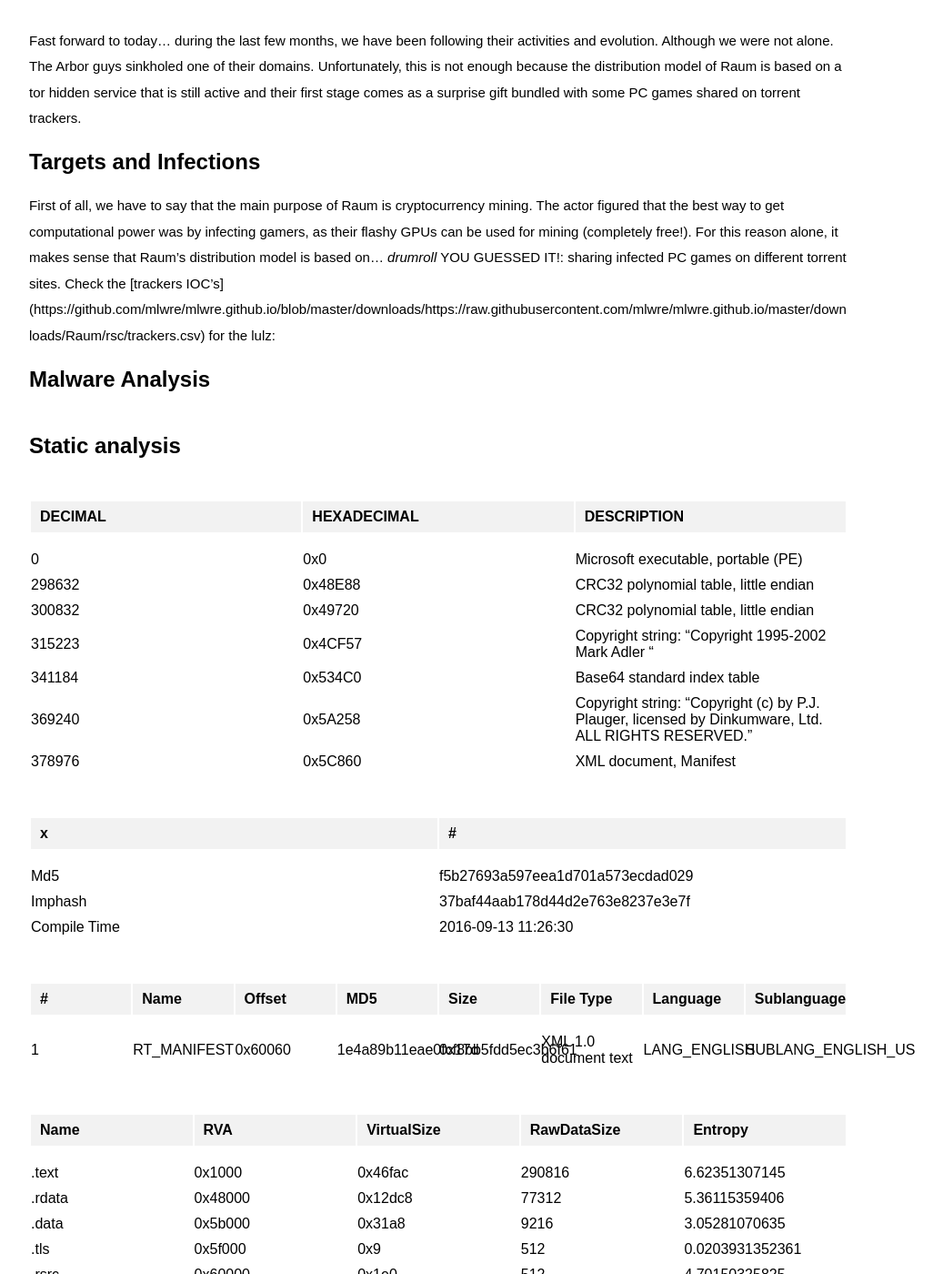
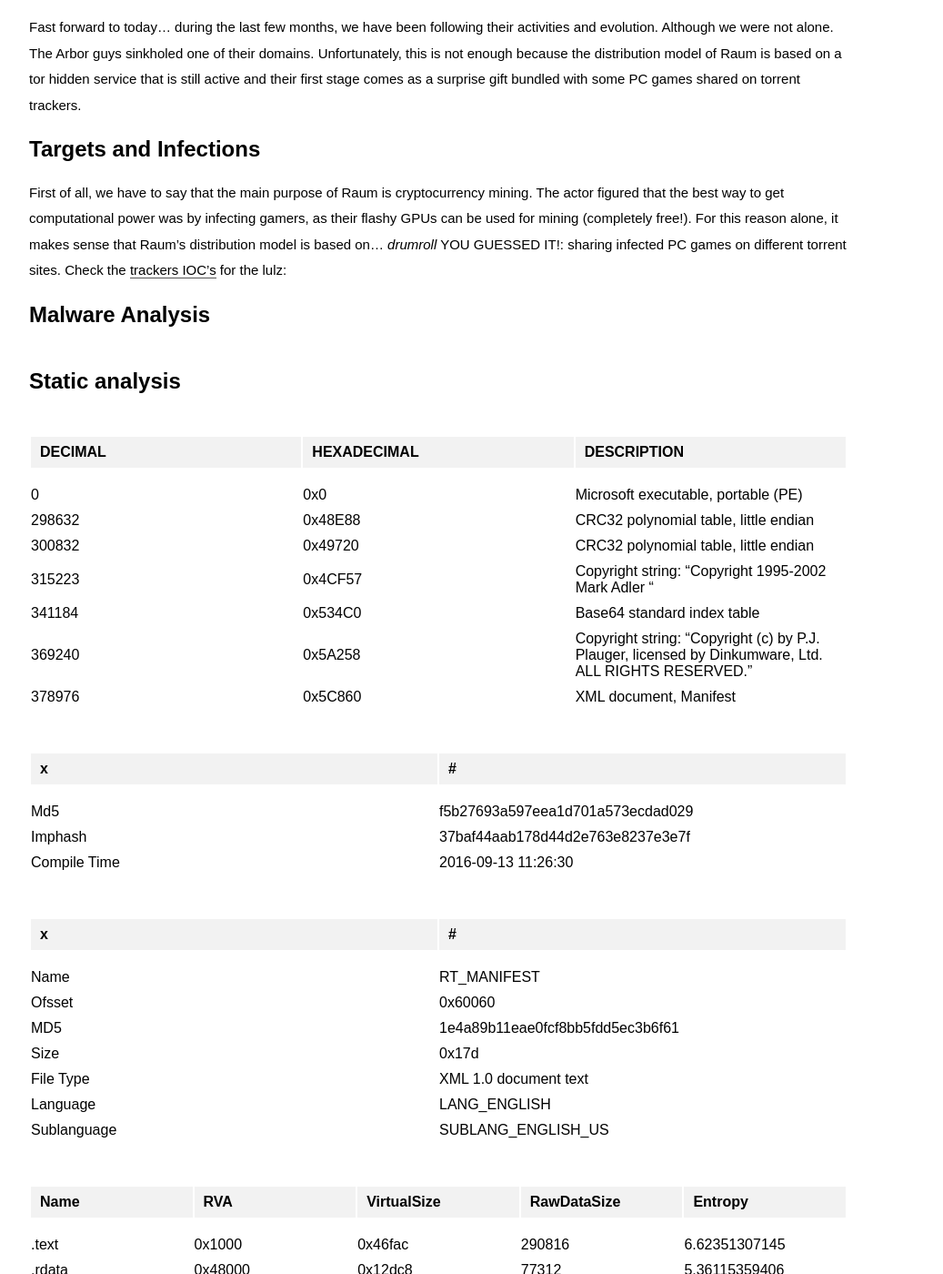
Before and after one commit to mlwre/mlwre.github.io, a Jekyll site: the page built from _posts/2016-10-05-Raum.md, in a window 1280 px wide and 1400 px high, scrolled down 1369 px. Shown: the whole window at 91% size, without its empty margins (158-1195 px from the left). Built offline with Jekyll 4.4.1, drawn with Linux system fonts in a browser that asks for light colours; some web fonts are replaced; some of the changed text lies outside the part shown.

Commit message:
Update 2016-10-05-Raum.md
moc

```diff
--- a/_posts/2016-10-05-Raum.md
+++ b/_posts/2016-10-05-Raum.md
@@ -41,10 +41,7 @@
 
 # Targets and Infections
 
-First of all, we have to say that the main purpose of Raum is cryptocurrency mining. The actor figured that the best way to get computational power was by infecting gamers, as their flashy GPUs can be used for mining (completely free!). For this reason alone, it makes sense that Raum's distribution model is based on... *drumroll* YOU GUESSED IT!: sharing infected PC games on different torrent sites. Check the [trackers IOC's] (https://github.com/mlwre/mlwre.github.io/blob/master/downloads/https://raw.githubusercontent.com/mlwre/mlwre.github.io/master/downloads/Raum/rsc/trackers.csv) for the lulz:
-
-
-
+First of all, we have to say that the main purpose of Raum is cryptocurrency mining. The actor figured that the best way to get computational power was by infecting gamers, as their flashy GPUs can be used for mining (completely free!). For this reason alone, it makes sense that Raum's distribution model is based on... *drumroll* YOU GUESSED IT!: sharing infected PC games on different torrent sites. Check the [trackers IOC's](https://raw.githubusercontent.com/mlwre/mlwre.github.io/master/downloads/Raum/rsc/trackers.csv) for the lulz:
 
 # Malware Analysis
 
@@ -66,10 +63,15 @@
 | Imphash | 37baf44aab178d44d2e763e8237e3e7f |
 | Compile Time | 2016-09-13 11:26:30 |
 
-
-| # | Name | Offset | MD5 | Size | File Type | Language | Sublanguage |
-| --- | ---- | ------ | --- | ---- | --------- | -------- | ----------- |
-| 1 | RT_MANIFEST | 0x60060 | 1e4a89b11eae0fcf8bb5fdd5ec3b6f61 | 0x17d | XML 1.0 document text | LANG_ENGLISH | SUBLANG_ENGLISH_US |
+| x | # |
+| --- | --- |
+| Name | RT_MANIFEST |
+| Ofsset | 0x60060 |
+| MD5 | 1e4a89b11eae0fcf8bb5fdd5ec3b6f61 |
+| Size | 0x17d |
+| File Type | XML 1.0 document text |
+| Language | LANG_ENGLISH |
+| Sublanguage | SUBLANG_ENGLISH_US |
 
 
 | Name     | RVA     | VirtualSize | RawDataSize | Entropy         |
@@ -403,10 +405,11 @@
 </p>
 
 Request crafted with the following:
- * domain (fofyxm5ifo5l6ttx.onion)
- * uri (signin/password_gate/?id=)
- * id (identifier string calculated in the prologue)
- * variable p=, which contains the stolen data:
+
+ - domain (fofyxm5ifo5l6ttx.onion)
+ - uri (signin/password_gate/?id=)
+ - id (identifier string calculated in the prologue)
+ - variable p=, which contains the stolen data:
 
 
 	`p={"passwords":[{"url":"http://127.0.0.1:9988","login":"admin","pass":"admin"}],"browser":"\"C:\\Program Files (x86)\\Mozilla Firefox\\firefox.exe\" -osint -url \"%1\""}`
@@ -610,7 +613,6 @@
 | 5c3adc380d4a4b801ac970092e967979 |  93.lalka.raum_encrypted |
 | c78973fbc27adb2b353ed7d672299282 |  94.lalka.raum_encrypted |
 | 92ccbe9bbdd4506e42c6bb0c6f622f91 |  95.lalka.raum_encrypted |
-| 6c19d797394d82fb3c6f775a807594be |  95.raw |
 | 3307c14e288dc0455e01523b0fae921f |  99.update.raum_encrypted |
 
 # C&C
```
Also changed, not shown: other parts of _posts/2016-10-05-Raum.md (+1 -1 lines).
